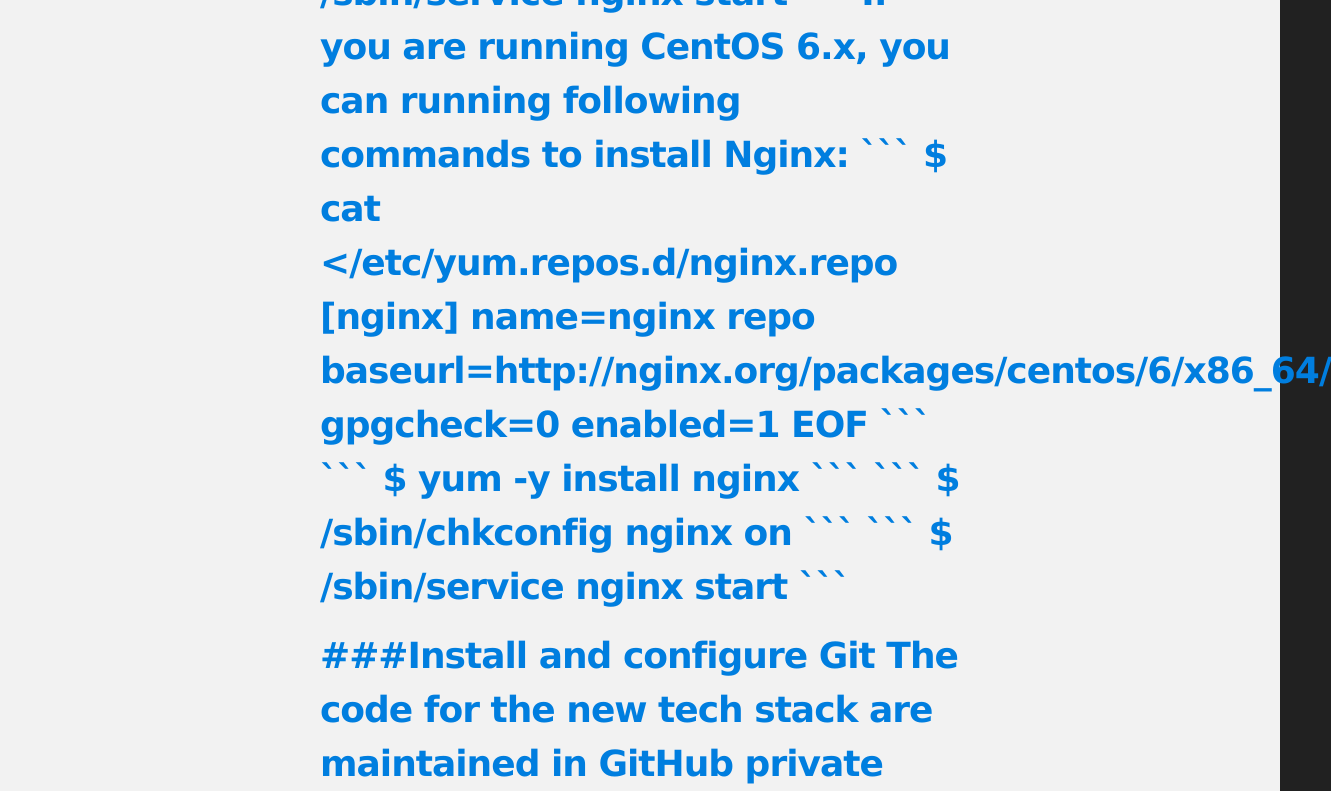
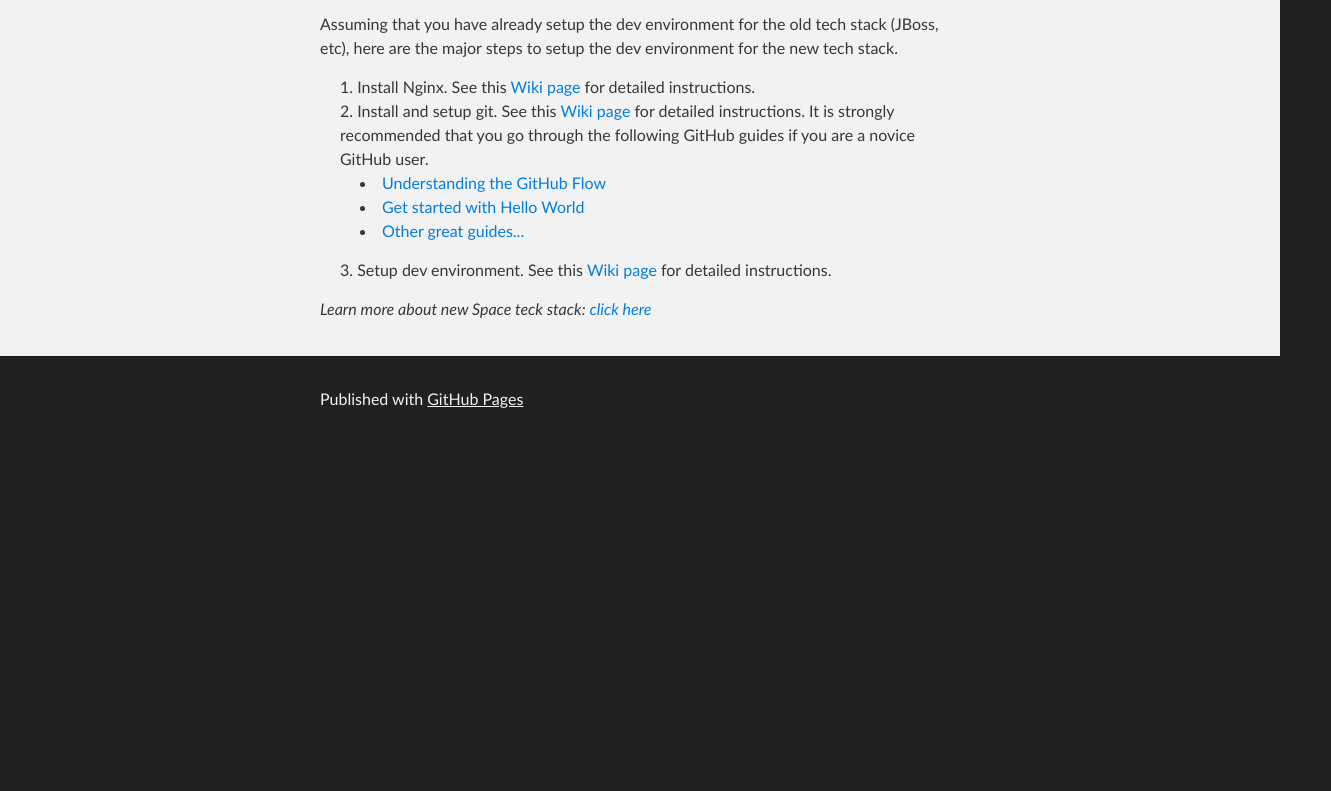
Before and after one commit to JSpaceTeam/JSpaceTeam.github.io, a plain HTML site: page index.html in a window 1280 px wide. Shown: the part 888-1679 px from the top of the page, 1331 px wide, since content can reach past the window. After the commit the page ends 1334 px from the top, so only its background shows below. Drawn offline with Linux system fonts and the light colour scheme.

Commit message:
Update index.html
Update for removing devsetup project

````diff
--- a/index.html
+++ b/index.html
@@ -26,98 +26,41 @@
     </div>
 
     <!-- MAIN CONTENT -->
-    <article class="markdown-body entry-content" itemprop="mainContentOfPage"><h1>
     <div id="main_content_wrap" class="outer">
       <section id="main_content" class="inner">
 
-<a name='install-nginx'/>
-###Install Nginx
+<article class="markdown-body entry-content" itemprop="mainContentOfPage"><h1>
+<a name="user-content-jspaceteamgithubio" class="anchor" href="#jspaceteamgithubio" aria-hidden="true"><span class="octicon octicon-link"></span></a>JSpaceTeam.github.io</h1>
 
-If you are running CentOS 5.x, you can running following commands to install Nginx (Note: you need to login as root first):
-```
-$ cat <<EOF>/etc/yum.repos.d/nginx.repo
-[nginx]
-name=nginx repo
-baseurl=http://nginx.org/packages/centos/5/x86_64/
-gpgcheck=0
-enabled=1
-EOF
-```
-```
-$ yum -y install nginx
-```
-```
-$ /sbin/chkconfig nginx on
-```
-```
-$ /sbin/service nginx start
-```
+<h1></h1>
 
-If you are running CentOS 6.x, you can running following commands to install Nginx:
-```
-$ cat <<EOF>/etc/yum.repos.d/nginx.repo
-[nginx]
-name=nginx repo
-baseurl=http://nginx.org/packages/centos/6/x86_64/
-gpgcheck=0
-enabled=1
-EOF
-```
-```
-$ yum -y install nginx
-```
-```
-$ /sbin/chkconfig nginx on
-```
-```
-$ /sbin/service nginx start
-```
-<p></p>
-<a name='setup-git'/>
-###Install and configure Git
+<p>This project contains scripts and Wiki instructions to set up the development environment for the new tech stack for JunosSpace. You can setup the dev environment for the new tech stack on the same CentOS node where the old tech stack (JBoss/MySQL) resides or on a separate node. JBoss and MySQL are the main components of the old tech stack. Nginx and NodeJS are the main components of the new tech stack (for now). The following diagram shows how they work together in the dev environment. </p>
 
-The code for the new tech stack are maintained in GitHub private repositories. We want to take advantage of GitHub Wiki and other collaboration tools in addition to Git.
+<p><a href="https://github.com/JSpaceTeam/JSpaceTeam.github.io/raw/master/images/arch.png" target="_blank"><img src="https://github.com/JSpaceTeam/JSpaceTeam.github.io/raw/master/images/arch.png" style="max-width:100%;"></a></p>
 
-First, you need to install Git before you can pull and push code changes to the GitHub. Git 1.7 or above is recommended to access GitHub.
+<p>We are following <a href="http://nvie.com/posts/a-successful-git-branching-model/">nvie.com</a> branching model. Here is the <a href="https://github.com/JSpaceTeam/JSpaceTeam.github.io/wiki/Branching-Model">wiki page</a> on how to follow this model in GitHub. Please read it before developing features or fixing bugs.</p>
 
-On CentOS 5, run the following commands to install latest git (Note: you need to login as root first)
-```
-$ wget http://pkgs.repoforge.org/rpmforge-release/rpmforge-release-0.5.3-1.el5.rf.x86_64.rpm
-$ rpm --import http://apt.sw.be/RPM-GPG-KEY.dag.txt
-$ yum -y localinstall rpmforge-release-0.5.3-1.el5.rf.x86_64.rpm
-$ yum -y install --enablerepo=rpmforge-extras git
-```
-On CentOS 6, run the following commands:
-```
-$ wget http://pkgs.repoforge.org/rpmforge-release/rpmforge-release-0.5.3-1.el6.rf.x86_64.rpm
-$ rpm --import http://apt.sw.be/RPM-GPG-KEY.dag.txt
-$ yum -y localinstall rpmforge-release-0.5.3-1.el6.rf.x86_64.rpm
-$ yum -y install --enablerepo=rpmforge-extras git
-```
+<p>Assuming that you have already setup the dev environment for the old tech stack (JBoss, etc), here are the major steps to setup the dev environment for the new tech stack.</p>
 
-Check your git version. It should be greater than 1.7.1 (Current version is 1.7.12)
-```
-$ git --version
-```
-Assuming that you have registered a GitHub account at http://github.com, here are the steps to set up Git to pull or push code from GitHub.
+<ol class="task-list">
+<li>Install Nginx. See this <a href="https://github.com/JSpaceTeam/JSpaceTeam.github.io/wiki/Getting-Started#install-nginx">Wiki page</a> for detailed instructions.</li>
+<li>Install and setup git. See this <a href="https://github.com/JSpaceTeam/JSpaceTeam.github.io/wiki/Getting-Started#setup-git">Wiki page</a> for detailed instructions. It is strongly recommended that you go through the following GitHub guides if you are a novice GitHub user.
 
-  ```
-  $ git config --global user.name "john"
-  $ git config --global user.email "<your github email from Step 1>"
-  ```
+<ul class="task-list">
+<li><a href="https://guides.github.com/introduction/flow/">Understanding the GitHub Flow</a></li>
+<li><a href="https://guides.github.com/activities/hello-world/">Get started with Hello World</a></li>
+<li><a href="https://guides.github.com">Other great guides...</a></li>
+</ul>
+</li>
+<li>Setup dev environment. See this  <a href="https://github.com/JSpaceTeam/JSpaceTeam.github.io/wiki/Getting-Started#setup-devenv">Wiki page</a> for detailed instructions.</li>
+</ol>
 
-Password cache:
+<h1></h1>
 
-  ```
-  $ git config --global credential.helper cache
-  $ git config --global credential.helper 'cache --timeout=360000'
-  ```
+<p><em>Learn more about new Space teck stack: <a href="http://jspaceteam.github.io/shadowfax-docbook">click here</a></em></p>
+</article>
 
 
-<h3>
-<a name="support-or-contact" class="anchor" href="#support-or-contact"><span class="octicon octicon-link"></span></a>Support or Contact</h3>
-
-<p>Having trouble with Pages? Check out the documentation at <a href="http://help.github.com/pages">http://help.github.com/pages</a> or contact <a href="mailto:support@github.com">support@github.com</a> and we’ll help you sort it out.</p>
       </section>
     </div>
 
````
